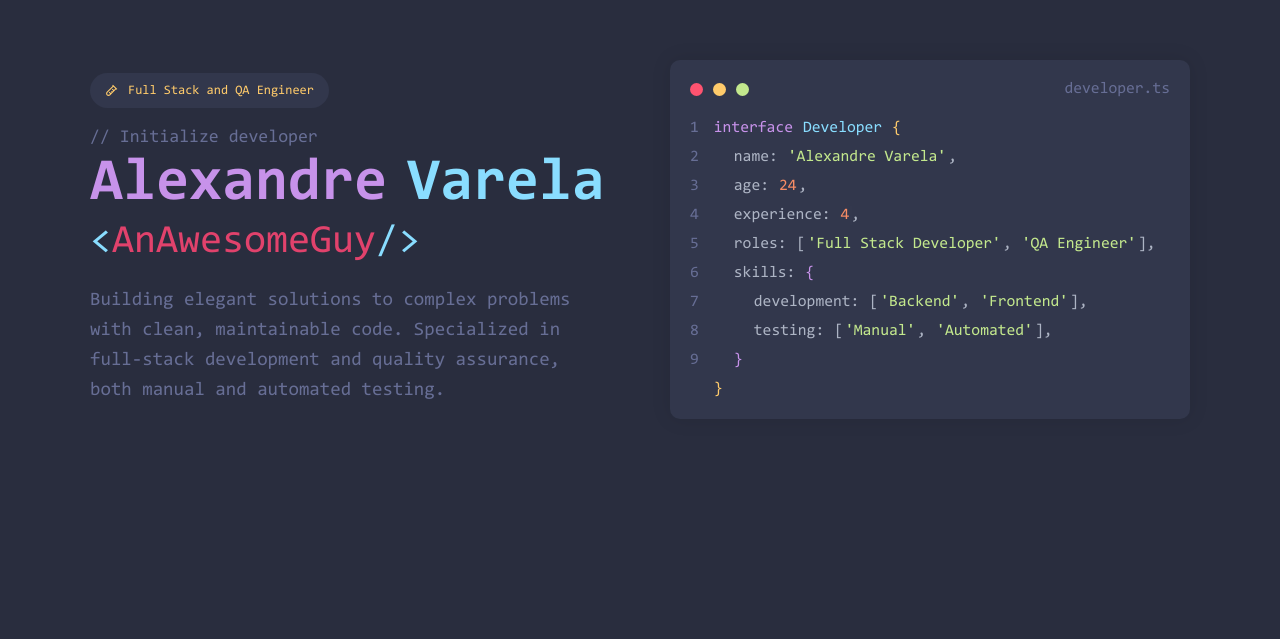
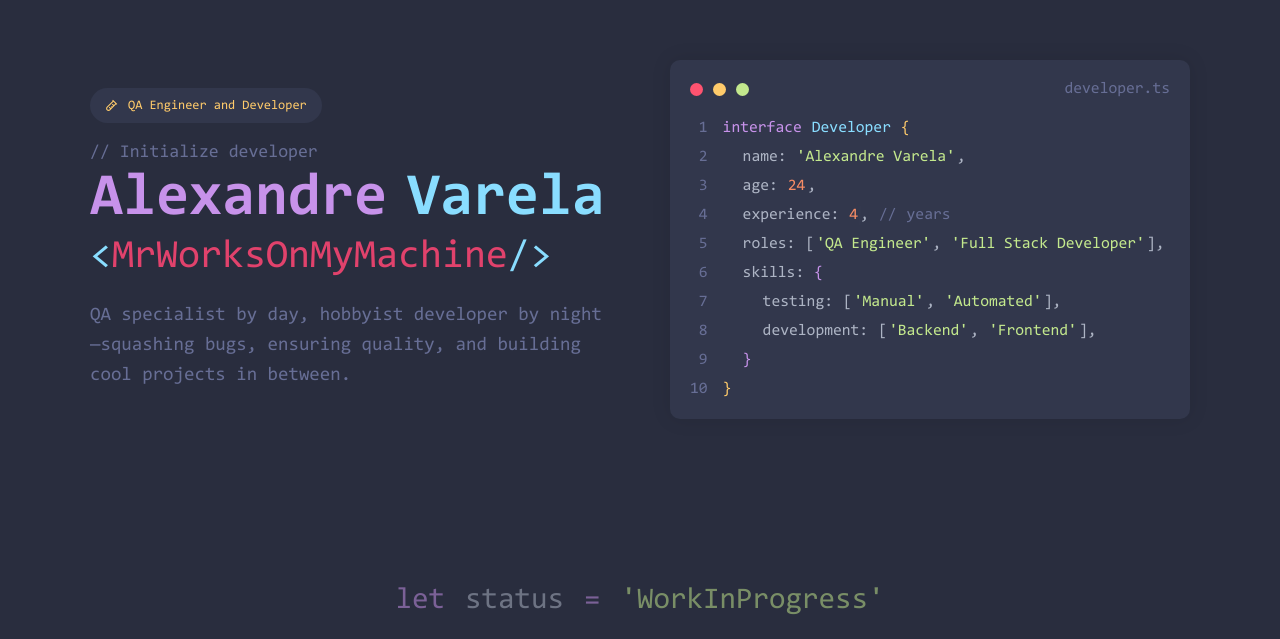
Before and after one commit to alexVarela01/portfolio, a Next.js app: page / in a window 1280 px wide. Shown: the part 161-800 px from the top of the page. Built offline with nearby package versions, Linux system fonts and the light colour scheme.

Commit message:
main section

```diff
--- a/app/Components/CodePanel/CodePanel.css
+++ b/app/Components/CodePanel/CodePanel.css
@@ -49,6 +49,7 @@
   display: flex;
   flex-direction: column;
   gap: 10px;
+  text-align: right;
 }
 
 .codepanel .code .lines span{
@@ -99,3 +100,16 @@
     opacity: 0.7;
   }
 }
+
+
+.WIP{
+  position: absolute;
+  left: 50%;
+  transform: translateX(-50%);
+  bottom: 20px;
+  font-size: 30px;
+  font-family: "Consolas Regular";
+  gap: 20px;
+  display: flex;
+  animation: pulse 3s infinite ease-in-out;
+}
--- a/app/Components/CodePanel/CodePanel.tsx
+++ b/app/Components/CodePanel/CodePanel.tsx
@@ -38,6 +38,7 @@ export default function CodePanel() {
           <span>7</span>
           <span>8</span>
           <span>9</span>
+          <span>10</span>
         </div>
 
         <div className="content">
@@ -47,15 +48,15 @@ export default function CodePanel() {
 
           <span className="sp1"><span>age:</span> <span className="orange" style={{ marginRight: '-8px'}}>{age}</span>,</span>
 
-          <span className="sp1"><span>experience:</span> <span className="orange" style={{ marginRight: '-8px'}}>{experience}</span>,<div className="cursor"></div></span>
+          <span className="sp1"><span>experience:</span> <span className="orange" style={{ marginRight: '-8px'}}>{experience}</span>,<div className="cursor"></div> <span className="comment" style={{ marginRight: '-8px', marginLeft: '8px', gap: '0px'}}>years</span></span>
 
-          <span className="sp1"><span>roles:</span>[<span className="green" style={{ marginRight: '-8px', marginLeft: '-8px'}}>&apos;Full Stack Developer&apos;</span>,<span className="green" style={{ marginRight: '-8px'}}>&apos;QA Engineer&apos;</span>],</span>
+          <span className="sp1"><span>roles:</span>[<span className="green" style={{ marginRight: '-8px', marginLeft: '-8px'}}>&apos;QA Engineer&apos;</span>,<span className="green" style={{ marginRight: '-8px'}}>&apos;Full Stack Developer&apos;</span>],</span>
 
           <span className="sp1"><span>skills:</span><span className="purple">{"{"}</span></span>
 
+          <span className="sp2"><span>testing:</span>[<span className="green" style={{ marginRight: '-8px', marginLeft: '-8px'}}>&apos;Manual&apos;</span>,<span className="green" style={{ marginRight: '-8px'}}>&apos;Automated&apos;</span>],</span>
+
           <span className="sp2"><span>development:</span>[<span className="green" style={{ marginRight: '-8px', marginLeft: '-8px'}}>&apos;Backend&apos;</span>,<span className="green" style={{ marginRight: '-8px'}}>&apos;Frontend&apos;</span>],</span>
-
-          <span className="sp2"><span>testing:</span>[<span className="green" style={{ marginRight: '-8px', marginLeft: '-8px'}}>&apos;Manual&apos;</span>,<span className="green" style={{ marginRight: '-8px'}}>&apos;Automated&apos;</span>],</span>
 
           <span className="sp1"><span className="purple">{"}"}</span></span>
 
--- a/app/page.tsx
+++ b/app/page.tsx
@@ -9,7 +9,7 @@ export default function Home() {
       <div className="main">
         <div className="info">
           <div className="left">
-            <div className="badge"><BiTestTube/>Full Stack and QA Engineer</div>
+            <div className="badge"><BiTestTube/>QA Engineer and Developer</div>
 
             <p className="comment">Initialize developer</p>
             <h1 className="name code">
@@ -17,14 +17,22 @@ export default function Home() {
               <span className="blue">Varela</span>
             </h1>
 
-            <p className="code role">{"<"}<span className="red">AnAwesomeGuy</span>{"/>"}</p>
+            <p className="code role">{"<"}<span className="red">MrWorksOnMyMachine</span>{"/>"}</p>
 
-            <p className="description">Building elegant solutions to complex problems with clean, maintainable code. Specialized in full-stack development and quality assurance, both manual and automated testing.</p>
+            <p className="description">QA specialist by day, hobbyist developer by night—squashing bugs, ensuring quality, and building cool projects in between.</p>
+
+            <p className="code WIP">
+              <span className="purple">let</span>
+              <span>status</span>
+              <span className="purple">=</span>
+              <span className="green">&apos;WorkInProgress&apos;</span>
+            </p>
           </div>
 
           <div className="right">
             <CodePanel/>
           </div>
+
         </div>
       </div>
     </div>
```
